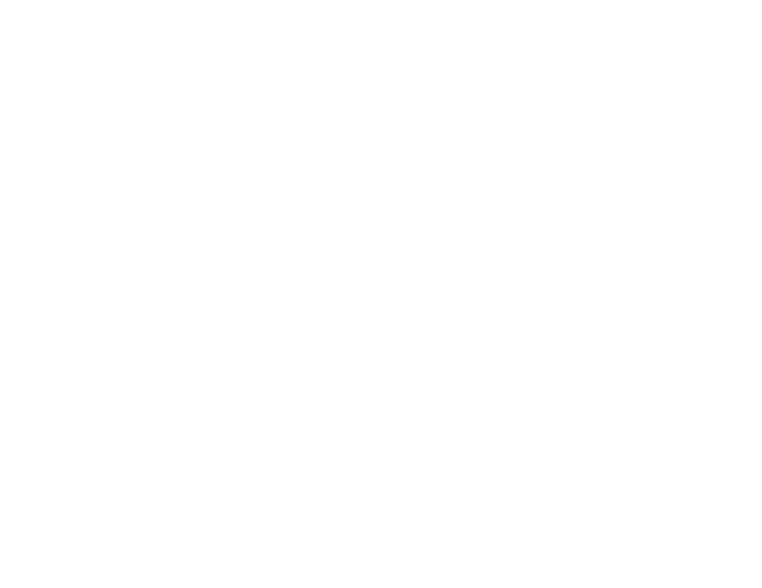
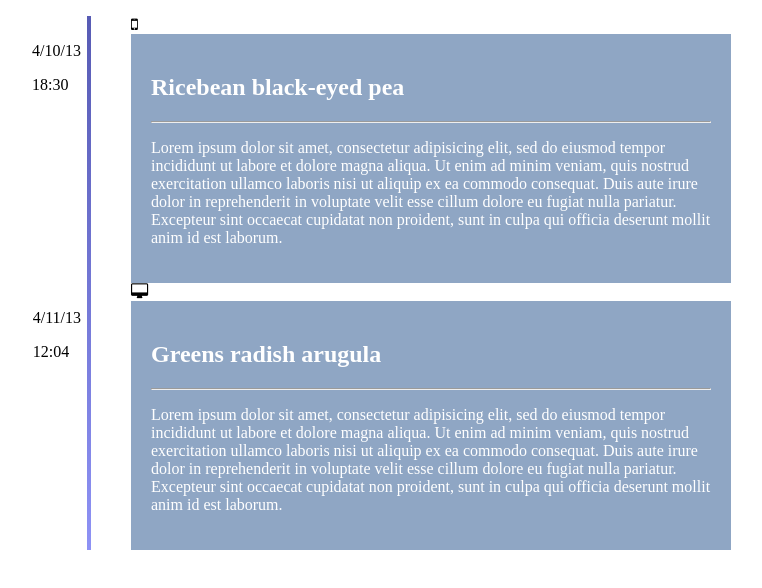
Before and after one commit to Jeremy-Glover/04-Timeline, a plain HTML site: page index.html in a window 1280 px wide. Shown: the whole page, without its empty margins (121-883 px from the left). Drawn offline with Linux system fonts and the light colour scheme.

Commit message:
Added position, background, text

```diff
--- a/app.css
+++ b/app.css
@@ -1,10 +1,23 @@
 .timeline {
   list-style: none;
   margin-left: 200px;
+  border: 0;
   border-left: #575bb4 solid 4px;
   border-image:
       linear-gradient(to bottom, #575bb4, #8e92f5) 1 100%;
+  position: relative;
+  max-width: 600px;
 }
-p {
+
+.where {
+  position: absolute;
+  right: 100%;
+  padding: 10px;
+}
+
+.info {
+  background: rgb(143, 166, 196);
+  color: white;
+  padding: 20px;
 
 }
--- a/index.html
+++ b/index.html
@@ -1,5 +1,6 @@
 <!DOCTYPE html>
 <html>
+  <link rel="stylesheet" href="https://maxcdn.bootstrapcdn.com/font-awesome/4.4.0/css/font-awesome.min.css">
 <head>
   <meta charset="utf-8">
   <title>Timeline</title>
@@ -7,8 +8,32 @@
 </head>
 <body>
   <ul class="timeline">
+    <li class="production">
+      <section class="where">
+        <p class="date">4/10/13</p>
+        <p class="time">18:30</p>
+      </section>
+      <i class="fa fa-mobile"></i>
+      <article class="info">
+        <h2>Ricebean black-eyed pea</h2>
+        <hr>
+        <p class="description">Lorem ipsum dolor sit amet, consectetur adipisicing elit, sed do eiusmod tempor incididunt ut labore et dolore magna aliqua. Ut enim ad minim veniam, quis nostrud exercitation ullamco laboris nisi ut aliquip ex ea commodo consequat. Duis aute irure dolor in reprehenderit in voluptate velit esse cillum dolore eu fugiat nulla pariatur. Excepteur sint occaecat cupidatat non proident, sunt in culpa qui officia deserunt mollit anim id est laborum.</p>
+      </article>
+    </li>
+
+    <li class="production">
+      <section class="where">
+        <p class="date">4/11/13</p>
+        <p class="time">12:04</p>
+      </section>
+      <i class="fa fa-desktop"></i>
+      <article class="info">
+        <h2>Greens radish arugula</h2>
+        <hr>
+        <p class="description">Lorem ipsum dolor sit amet, consectetur adipisicing elit, sed do eiusmod tempor incididunt ut labore et dolore magna aliqua. Ut enim ad minim veniam, quis nostrud exercitation ullamco laboris nisi ut aliquip ex ea commodo consequat. Duis aute irure dolor in reprehenderit in voluptate velit esse cillum dolore eu fugiat nulla pariatur. Excepteur sint occaecat cupidatat non proident, sunt in culpa qui officia deserunt mollit anim id est laborum.</p>
+      </article>
+    </li>
 
   </ul>
 </body>
 </html>
-<p>
```
